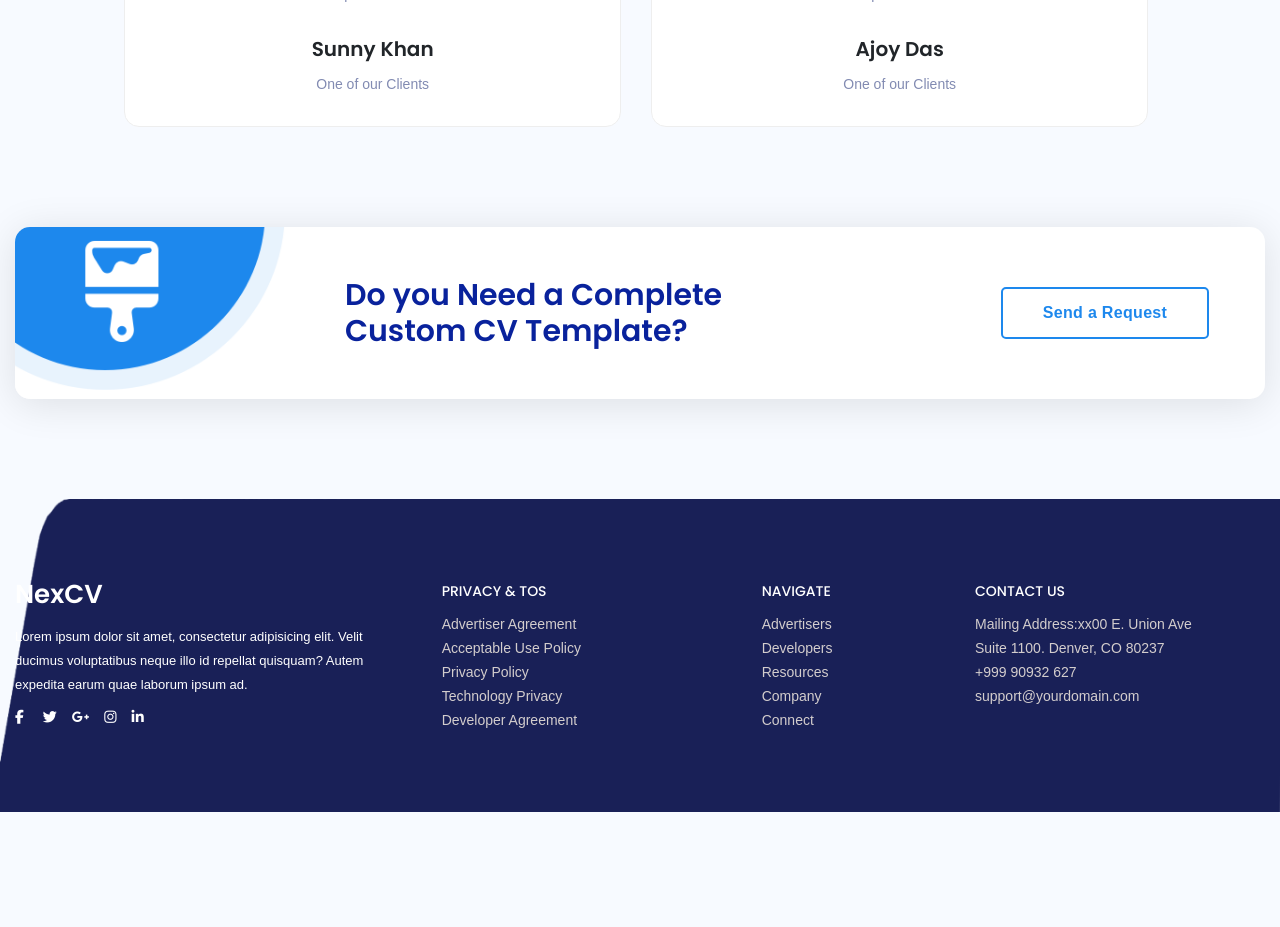
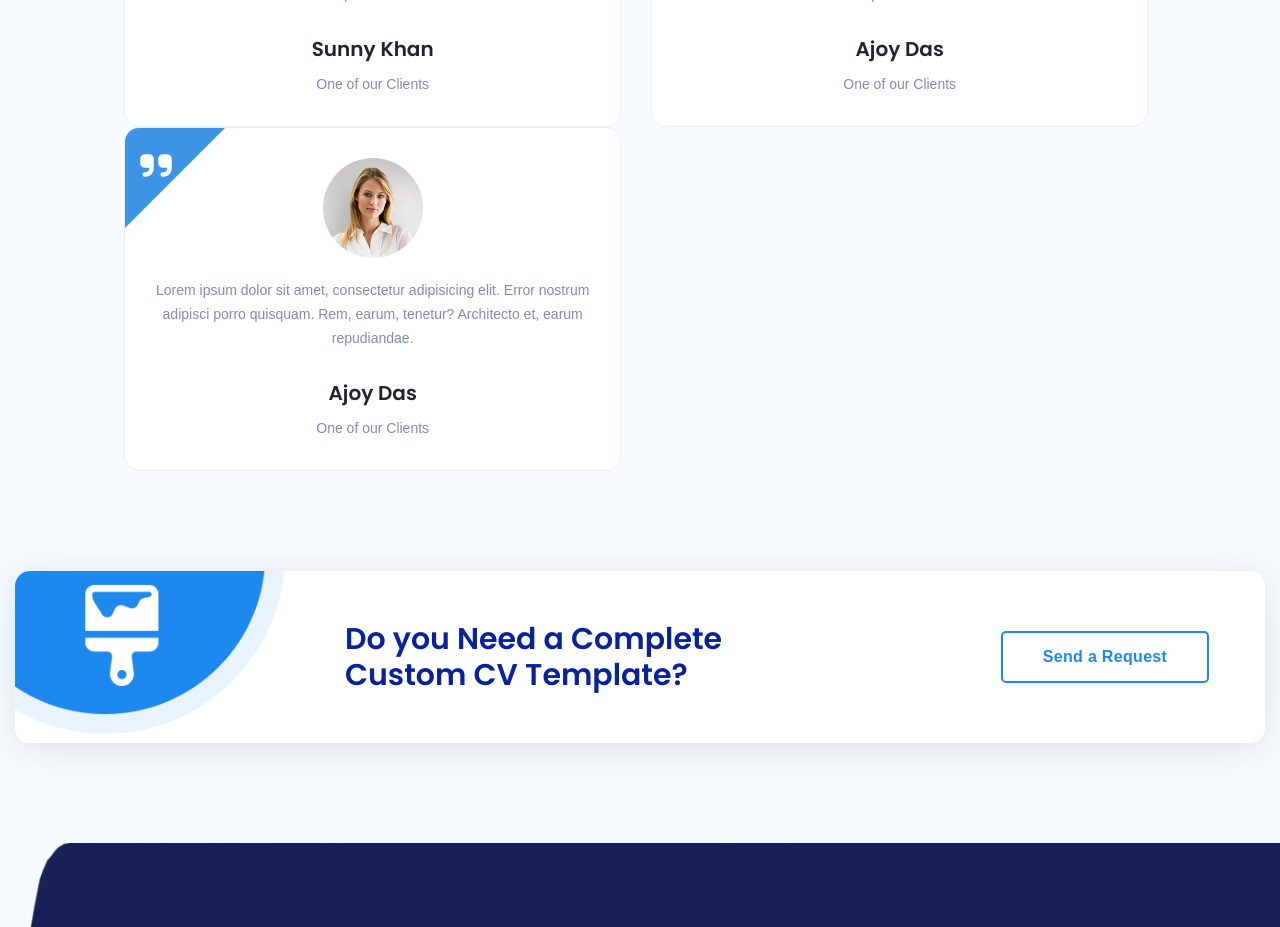
Before and after one commit to 0xissam/NexCV, a React (Vite) app in the folder Frontend/: page / in a window 1280 px wide. Shown: the part 4720-5647 px from the top of the page. Before the commit the page ends 5532 px from the top, so only its background shows below. Built offline with nearby package versions, Linux system fonts and the light colour scheme; a web font is replaced by a local one.

Commit message:
fixing the testimonial

```diff
--- a/Frontend/src/components/Testimonial.jsx
+++ b/Frontend/src/components/Testimonial.jsx
@@ -98,6 +98,32 @@ function Testimonial() {
                   </div>
                 </div>
               </div>
+              <div className="owl-item cloned" style={{ width: 527 }}>
+                <div className="single-testimonial text-center">
+                  <div className="icon_wrapper">
+                    <i className="fa fa-quote-right" />
+                  </div>
+                  {/* Testimonial Image */}
+                  <div className="testimonial_image">
+                    <img src={theardimg} alt="" />
+                  </div>
+                  {/* Testimonial Feedback Text  */}
+                  <div className="testimonial-description">
+                    <div className="testimonial_text">
+                      <p>
+                        Lorem ipsum dolor sit amet, consectetur adipisicing
+                        elit. Error nostrum adipisci porro quisquam. Rem, earum,
+                        tenetur? Architecto et, earum repudiandae.
+                      </p>
+                    </div>
+                    {/* Admin Text */}
+                    <div className="admin_text">
+                      <h5>Ajoy Das</h5>
+                      <p>One of our Clients</p>
+                    </div>
+                  </div>
+                </div>
+              </div>
               {/* <div className="owl-item cloned" style={{ width: 527 }}>
                 <div className="single-testimonial text-center">
                   <div className="icon_wrapper">
```
Also changed, not shown: 1 other file (tests, documents, lock files or other folders).
